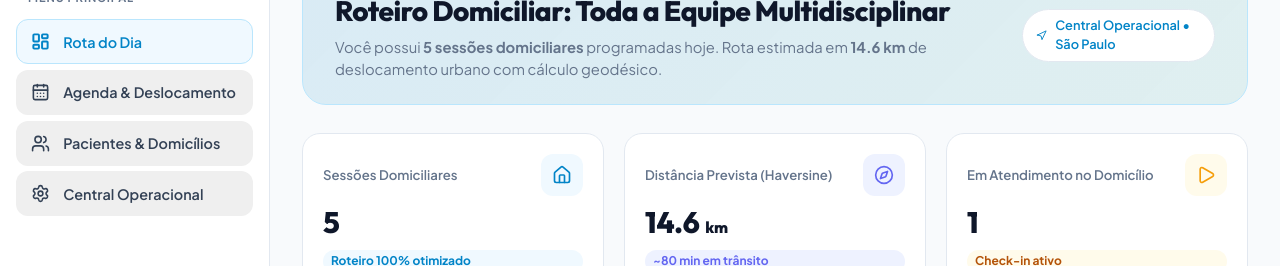
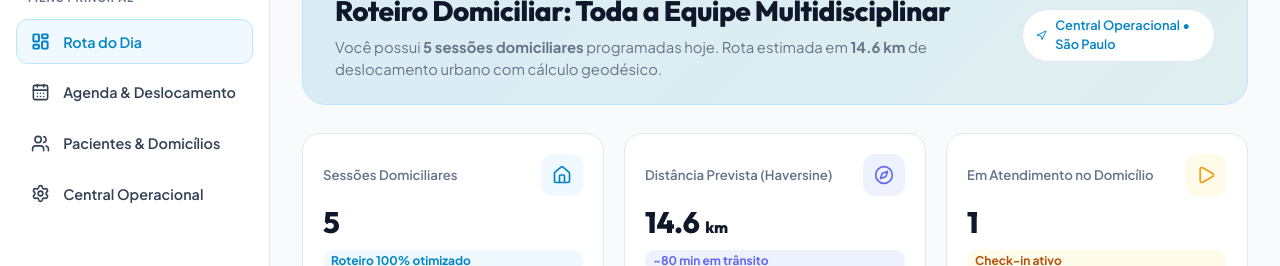
Before and after one commit to davilorihermes-max/projetosaude, a React (Vite) app: page / in a window 1280 px wide. Shown: the part 136-402 px from the top of the page. Built offline with nearby package versions, Linux system fonts and the light colour scheme; no server answers.

Commit message:
style(sidebar): fix dark mode button background reset and typography contrast

```diff
--- a/src/components/Sidebar.css
+++ b/src/components/Sidebar.css
@@ -77,11 +77,14 @@
   gap: 0.85rem;
   padding: 0.75rem 0.85rem;
   border-radius: var(--radius-md);
+  background: transparent;
   color: var(--text-body);
   font-weight: 600;
   font-size: 0.9rem;
   cursor: pointer;
   border: 1px solid transparent;
+  width: 100%;
+  text-align: left;
   transition: all var(--transition-fast);
   text-decoration: none;
 }
--- a/src/index.css
+++ b/src/index.css
@@ -128,7 +128,15 @@ h1, h2, h3, h4, h5, h6 {
   letter-spacing: -0.02em;
 }
 
-button, input, select, textarea {
+button {
+  font-family: inherit;
+  border: none;
+  background-color: transparent;
+  color: inherit;
+  cursor: pointer;
+}
+
+input, select, textarea {
   font-family: inherit;
 }
 
```
